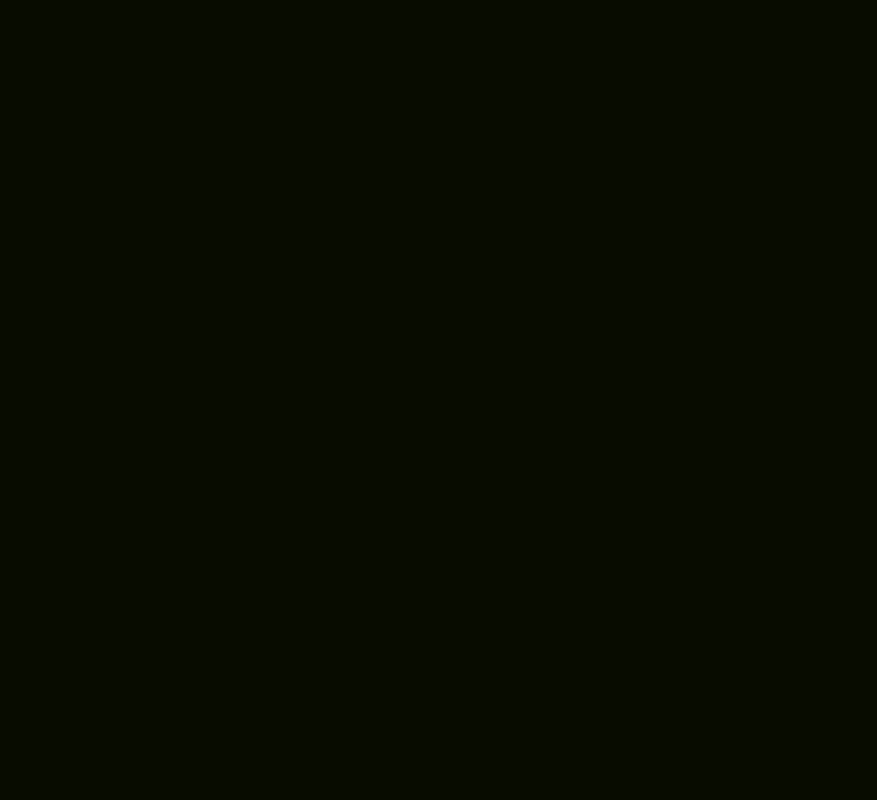
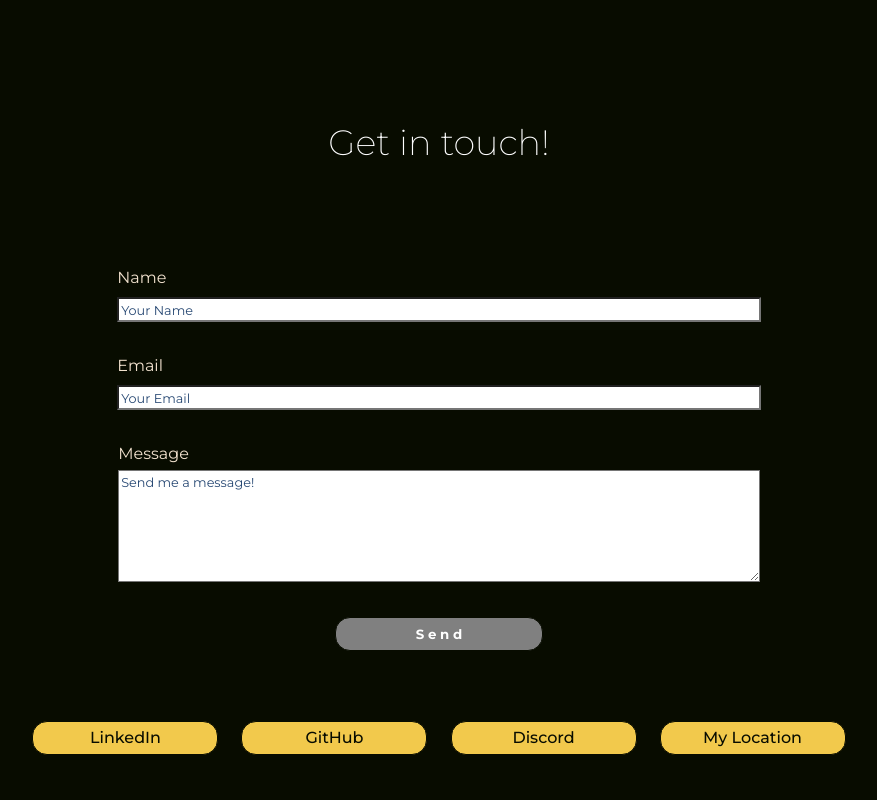
Before and after one commit to mqzmcs/my-portfolio, a React (Create React App) app: page / in a window 1280 px wide. Shown: the part 2220-3020 px from the top of the page, without its empty margins (201-1078 px from the left). Before the commit the page ends 2125 px from the top, so only its background shows below. Built offline with nearby package versions, Linux system fonts and the light colour scheme; no server answers; a web font is replaced by a local one.

Commit message:
more precision adjustments to spacing, positioning, css tags and media queries, changes to some text content and titles

```diff
--- a/src/App.css
+++ b/src/App.css
@@ -11,9 +11,9 @@
 .page-title {
   color: white;
   font-family: var(--font-stack-1);
-  font-size: 2.2em;
+  font-size: 2.2rem;
   font-weight: 250;
-  padding: 2rem 0;
+  padding: 0 0 5rem 0;
   margin: 0;
 }
 
@@ -55,3 +55,18 @@
   background-color: var(--dark-0);
   z-index: 900;
 }
+
+.btns {
+  border: 1px solid var(--dark-0);
+  background: var(--bright-0);
+  color: var(--dark-0);
+  font-weight: 500;
+  text-align: center;
+}
+
+.btns:hover {
+  border-color: white;
+  background: var(--dark-0);
+  color: white;
+  font-weight: 550;
+}
--- a/src/components/ContactForm/ContactForm.css
+++ b/src/components/ContactForm/ContactForm.css
@@ -10,7 +10,7 @@
     display: flex;
     flex-direction: column;
     justify-content: center;
-    gap: 0.5em;
+    gap: 1.5em;
 
 }
 
@@ -46,17 +46,19 @@ textarea::placeholder {
 
 .submit-btn {
     margin: 0 auto;
-    width: 10em;
-    border: 1px solid var(--light-0);
-    border-radius: 2px;
-    background-color: var(--dark-0);
-    font-family: var(--font-stack-2);
+    padding: 0.5rem 5rem;
+    border: 1px solid var(--dark-0);
+    border-radius: 15px;
+    background: grey;
+    font-weight: 700;
+    font-family: var(--font-stack-1);
+    color: white;
+
 }
 
 .submit-btn:hover {
     background-color: var(--bright-0);
     color: var(--dark-0);
-    transform: translateY(-1px) translateX(2px);
 }
 
 @media screen and (max-width: 1024px) {
@@ -74,3 +76,11 @@ textarea::placeholder {
         width: 30ch;
     }
 }
+
+@media screen and (max-width: 575px) {
+    #form-name,
+    #form-email,
+    #form-message {
+        width: 20ch;
+    }
+}
--- a/src/components/Ellipsis/Ellipsis.css
+++ b/src/components/Ellipsis/Ellipsis.css
@@ -5,7 +5,7 @@
     align-items: center;
     justify-content: center;
     gap: 15%;
-    margin: 5rem 0;
+    margin: 8rem 0;
   }
 
   .ellipsis {
--- a/src/pages/AboutMePage/AboutMePage.css
+++ b/src/pages/AboutMePage/AboutMePage.css
@@ -7,10 +7,20 @@
     color: white;
 }
 
-.about-me-headline {
+.about-me-headline-top,
+.about-me-headline-bottom {
+    color: white;
+    font-family: var(--font-stack-1);
+    font-size: 2.2rem;
+    font-weight: 250;
+}
+
+.about-me-headline-top {
     margin: 5rem 0 2rem 0;
-    font-size: 1.5rem;
-    color: var(--light-1);
+}
+
+.about-me-headline-bottom {
+    margin: 2rem 0 5rem 0;
 }
 
 .profile-image-container,
@@ -43,8 +53,9 @@
 
 #profile-image-top,
 #profile-image-bottom {
-    margin: 0 2rem;
-    height: auto;
+    margin: 0 1rem;
+    width: 420px;
+    height: 420px;
     max-width: 75%;
 }
 
@@ -53,12 +64,12 @@
 }
 
 .about-me-body-text {
-    line-height: 1.5;
+    line-height: 2;
     font-weight: 350;
 }
 
 .personal-docs-container {
-    margin-top: 5rem;
+    margin: 7rem 0 5rem 0;
     width: 80%;
     display: flex;
     flex-direction: row;
@@ -69,24 +80,13 @@
 .personal-doc-item {
     height: 35px;
     width: 165px;
-    margin: 1rem;
+    margin: 0 1.5rem 0 1.5rem;
     padding: 1rem;
-    border: 1px solid var(--dark-0);
-    border-radius: 2px;
-    background: var(--grey-0);
-    color: var(--dark-3);
-    font-weight: 600;
+    border-radius: 25px;
     line-height: 1.2rem;
-    text-align: center;
     display: flex;
     align-items: center;
     justify-content: center;
-}
-
-.personal-doc-item:hover {
-    background: var(--bright-0);
-    border-color: var(--grey-1);
-    color: var(--dark-0);
 }
 
 @media screen and (max-width: 1024px) {
--- a/src/pages/AboutMePage/AboutMePage.jsx
+++ b/src/pages/AboutMePage/AboutMePage.jsx
@@ -47,8 +47,8 @@ function AboutMePage() {
                         </div>
                     ) : (
                         <div className="about-me-content-container-top">
-                            <h1 className="about-me-headline">
-                                Hi! I'm Alfonso, and I craft digital solutions!
+                            <h1 className="about-me-headline-top">
+                                Hi! I'm Alfonso, and I love developing stuff !
                             </h1>
                             <div key={item.id}>
                                 {item.content.split(/\s{4}/).map((section, index) =>
@@ -71,7 +71,7 @@ function AboutMePage() {
                             rel="noopener noreferrer"
                             href={item.docURL}
                         >
-                            <div className="personal-doc-item">
+                            <div className="personal-doc-item btns">
                                 {item.name}
                             </div>
                         </a>
@@ -79,9 +79,12 @@ function AboutMePage() {
                 </div>
                 <div className="about-me-container-bottom">
                     {content.bottomContent.map((item) => item.type === "paragraph" ? (
+                        <div className="about-me-content-container-bottom">
+                            <h1 className="about-me-headline-bottom">
+                                ...and creating digital solutions !
+                            </h1>
                             <div
-                            key={item.id}
-                            className="about-me-content-container-bottom">
+                                key={item.id}>
                                 {item.content.split(/\s{4}/).map((section, index) =>
                                     <p
                                         key={index}
@@ -89,6 +92,7 @@ function AboutMePage() {
                                         {section}
                                     </p>
                                 )}
+                            </div>
                         </div>
                     ) : (
                         <div
--- a/src/pages/ContactPage/ContactPage.css
+++ b/src/pages/ContactPage/ContactPage.css
@@ -4,17 +4,24 @@
 }
 
 .contact-page-display {
-    margin-bottom: 2rem;
+    width: 80vw;
+    height: 400px;
+    margin: 0 0 3rem 0;
     padding: 0;
     display: flex;
-    flex-direction: row;
+    flex-direction: column;
     flex-wrap: nowrap;
     align-items: center;
 }
 
+.contact-location-display {
+    display: flex;
+    justify-content: center;
+}
+
 .contact-container {
     width: 90vw;
-    margin-bottom: 2rem;
+    margin: 2rem 0 10rem 0;
     display: flex;
     flex-direction: row;
     justify-content: center;
@@ -25,20 +32,10 @@
 
 .contact-btn {
     padding: 0.5rem 2rem;
-    width: 100px;
-    border: 1px solid var(--dark-0);
-    border-radius: 2px;
-    background: var(--grey-0);
-    color: var(--dark-3);
+    width: 120px;
+    border-radius: 15px;
     font-size: 1rem;
-    text-align: center;
     cursor: pointer;
-}
-
-.contact-btn:hover {
-    background: var(--bright-0);
-    border-color: var(--grey-1);
-    color: var(--dark-0);
 }
 
 @media screen and (max-width: 1024px) {
--- a/src/pages/ContactPage/ContactPage.jsx
+++ b/src/pages/ContactPage/ContactPage.jsx
@@ -6,28 +6,21 @@ import ContactForm from "../../components/ContactForm/ContactForm";
 import "./ContactPage.css";
 
 function ContactPage() {
-    const [dropForm, setDropForm] = useState(false);
+    const [dropForm, setDropForm] = useState(true);
     const [dropMap, setDropMap] = useState(false);
+    const [dropBtn, setDropBtn] = useState("My Location");
 
-    const handleDropForm = () => {
-        if (dropForm === false || dropMap === true) {
-            setDropForm(true);
-            setDropMap(false);
+    const handleDrop = () => {
+        if (dropForm === true && dropMap === false && dropBtn === "My Location") {
+            setDropForm(false);
+            setDropMap(true);
+            setDropBtn("Message Me")
         }
 
-        if (dropForm === true) {
-            setDropForm(false);
-        }
-    };
-
-    const handleDropMap = () => {
-        if (dropMap === false || dropForm === true) {
-            setDropMap(true);
-            setDropForm(false);
-        }
-
-        if (dropMap === true) {
+        if (dropMap === true && dropForm === false && dropBtn === "Message Me") {
             setDropMap(false);
+            setDropForm(true);
+            setDropBtn("My Location")
         }
     };
 
@@ -36,49 +29,44 @@ function ContactPage() {
             <div id="contact-page-top"></div>
             <div className="page-container contact-page-container">
                 <Ellipsis />
-                <h3 className="page-title contact-page-title">Get in touch</h3>
+                <h3 className="page-title contact-page-title">Get in touch!</h3>
                 {dropForm && (
                     <div className="contact-page-display">
                         <ContactForm />
                     </div>
                 )}
                 {dropMap && (
-                    <div className="contact-page-display">
+                    <div className="contact-page-display contact-location-display">
                         <TimeDisplay />
                         <MapDisplay />
                     </div>
                 )}
                 <div className="contact-container">
                     <a
-                        className="contact-btn"
+                        className="contact-btn btns"
                         target="_blank"
                         rel="noopener noreferrer"
                         href="https://www.linkedin.com/in/amlm-marquez">
                         <div>LinkedIn</div>
                     </a>
                     <a
-                        className="contact-btn"
+                        className="contact-btn btns"
                         target="_blank"
                         rel="noopener noreferrer"
                         href="https://github.com/mqzmcs">
                         <div>GitHub</div>
                     </a>
                     <a
-                        className="contact-btn"
+                        className="contact-btn btns"
                         target="_blank"
                         rel="noopener noreferrer"
                         href="https://discordapp.com/users/635626418688229395">
                         <div>Discord</div>
                     </a>
                     <div
-                        className="contact-btn"
-                        onClick={handleDropForm}>
-                        Message Me
-                    </div>
-                    <div
-                        className="contact-btn"
-                        onClick={handleDropMap}>
-                        My Location
+                        className="contact-btn btns"
+                        onClick={handleDrop}>
+                        {dropBtn}
                     </div>
                 </div>
             </div>
--- a/src/pages/ProjectsPage/ProjectsPage.css
+++ b/src/pages/ProjectsPage/ProjectsPage.css
@@ -122,3 +122,9 @@
         width: 350px;
     }
 }
+
+@media screen and (max-width: 400px) {
+    .project-item-image {
+        width: 50vw;
+    }
+}
--- a/src/pages/SkillsPage/SkillsPage.css
+++ b/src/pages/SkillsPage/SkillsPage.css
@@ -31,3 +31,12 @@
     font-weight: 800;
     font-size: 1.2rem;
 }
+
+.skill-item:hover{
+    background: var(--bright-0);
+}
+
+.skill-item:hover
+.skill-item-block {
+    color: var(--dark-0);
+}
```
Also changed, not shown: src/components/Navbar/Navbar.css (line endings or trailing spaces). Lines whose indentation alone changed are shown as unchanged.
